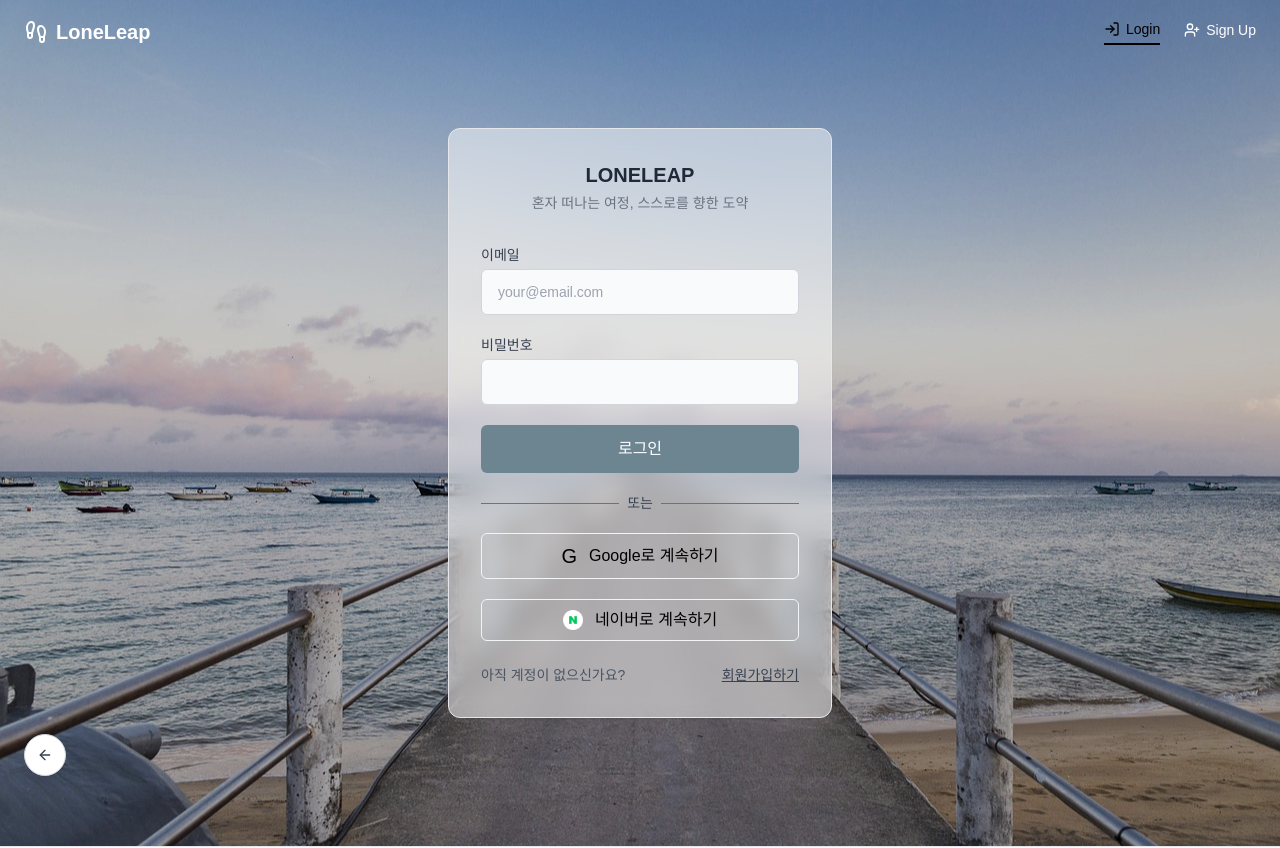
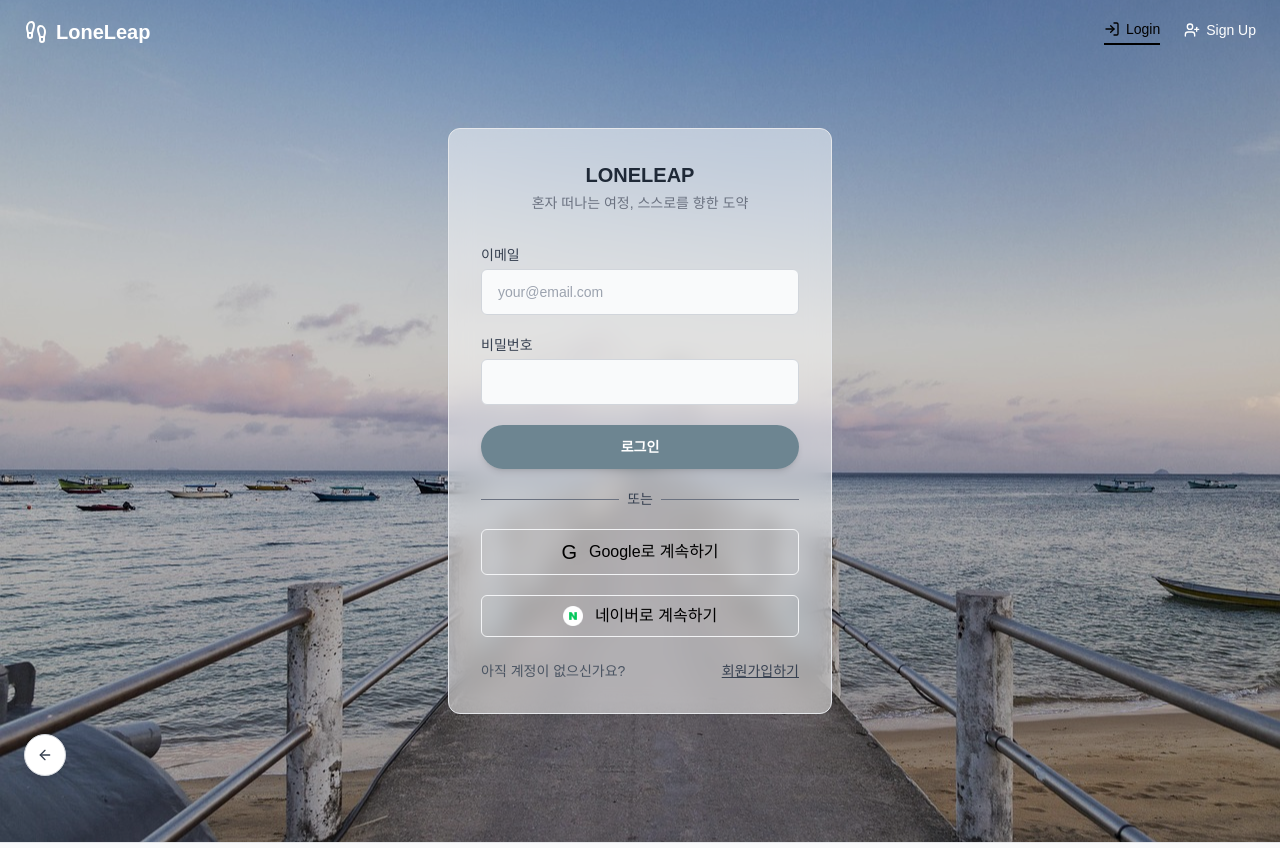
Before and after one commit to devyuu08/loneleap, a React (Vite) app: page /login in a window 1280 px wide. Shown: the top 848 px of the page. Built offline with nearby package versions, Linux system fonts and the light colour scheme; no server answers; a web font is replaced by a local one.

Commit message:
refactor: 로그인 및 회원가입 버튼 FormSubmitButton으로 교체 및 로딩 처리 통일

```diff
--- a/src/components/auth/LoginForm.jsx
+++ b/src/components/auth/LoginForm.jsx
@@ -1,6 +1,7 @@
 import { Link } from "react-router-dom";
 import ErrorMessage from "@/components/common/feedback/ErrorMessage";
 import FormInput from "@/components/common/form/FormInput";
+import FormSubmitButton from "@/components/common/button/FormSubmitButton";
 
 export default function LoginForm({
   email,
@@ -56,12 +57,11 @@ export default function LoginForm({
               onChange={onPasswordChange}
             />
 
-            <button
-              type="submit"
-              className="w-full py-3 bg-[#6D8591] text-white rounded-md hover:bg-[#4d5e66] transition"
-            >
-              {isEmailLoading ? "로그인 중..." : "로그인"}
-            </button>
+            <FormSubmitButton
+              isLoading={isEmailLoading}
+              label="로그인"
+              variant="light"
+            />
 
             {error && <ErrorMessage message={error} align="center" />}
 
@@ -78,7 +78,7 @@ export default function LoginForm({
               className="w-full flex items-center justify-center gap-3 border border-gray-100 py-2 rounded-md hover:bg-gray-50 transition"
             >
               <span className="text-xl">G</span>
-              {isGoogleLoading ? "로그인 중..." : "Google로 계속하기"}
+              {isGoogleLoading ? "처리 중..." : "Google로 계속하기"}
             </button>
 
             <button
--- a/src/components/auth/SignUpForm.jsx
+++ b/src/components/auth/SignUpForm.jsx
@@ -2,6 +2,7 @@ import { Link } from "react-router-dom";
 import { Eye, EyeOff } from "lucide-react";
 import ErrorMessage from "@/components/common/feedback/ErrorMessage";
 import FormInput from "@/components/common/form/FormInput";
+import FormSubmitButton from "@/components/common/button/FormSubmitButton";
 
 export default function SignUpForm({
   email,
@@ -120,12 +121,11 @@ export default function SignUpForm({
 
             {error && <ErrorMessage message={error} align="center" />}
 
-            <button
-              type="submit"
-              className="w-full py-3 bg-[#6D8591] text-white rounded-md hover:bg-[#4d5e66] transition"
-            >
-              {loading ? "가입 중..." : "가입하기"}
-            </button>
+            <FormSubmitButton
+              isLoading={loading}
+              label="가입하기"
+              variant="light"
+            />
           </form>
 
           <p className="flex items-center justify-between text-sm text-gray-600 mt-6">
```
